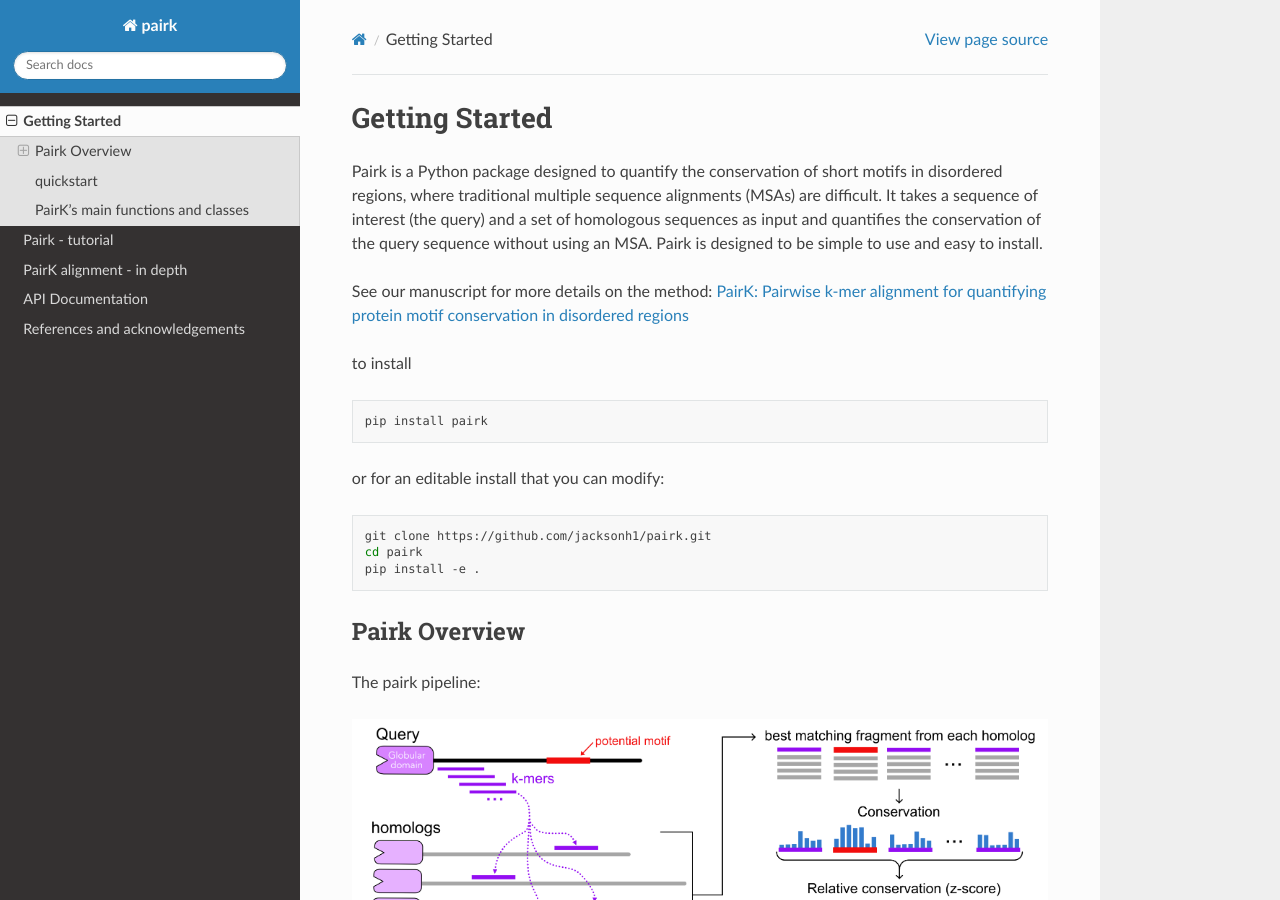
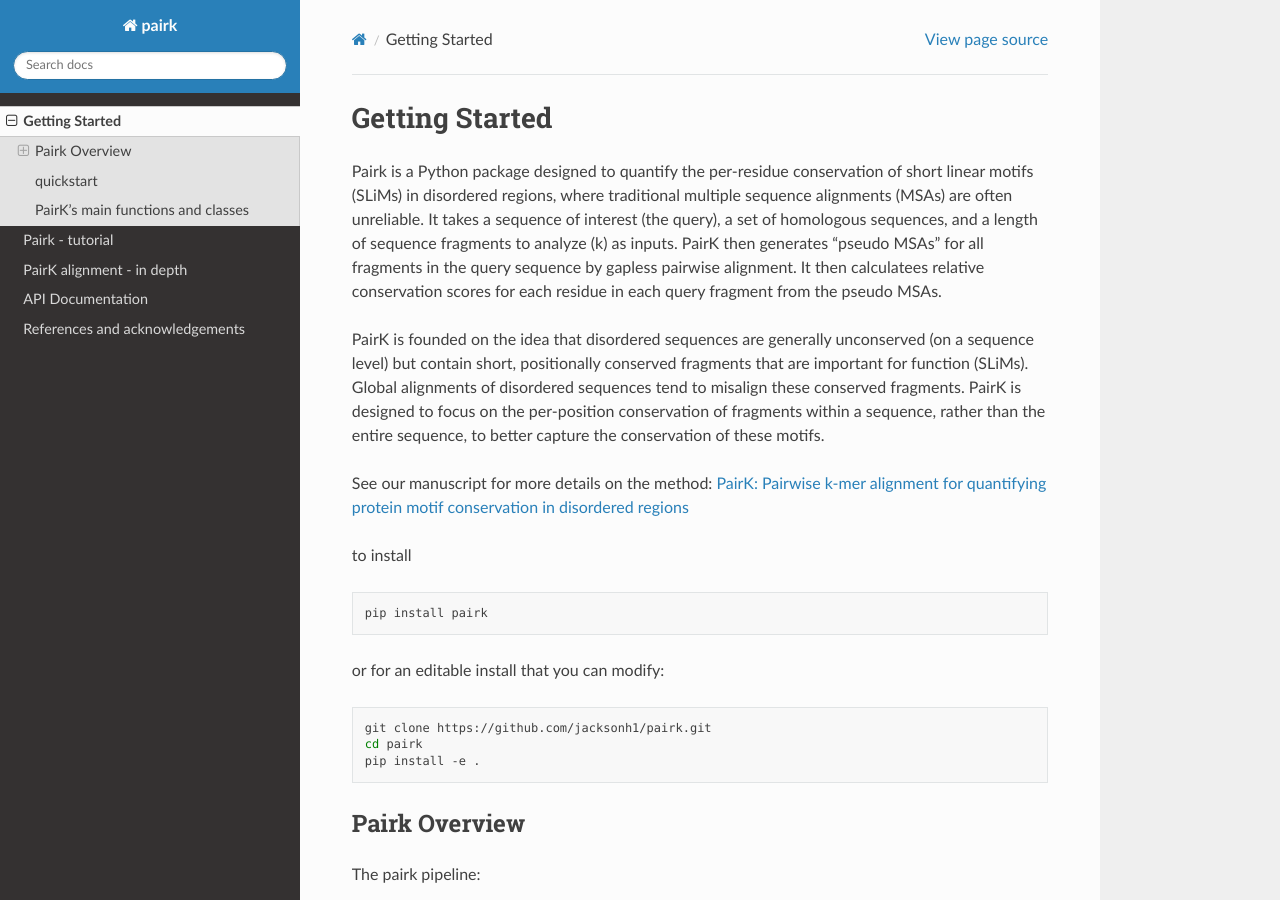
Before and after one commit to jacksonh1/pairk, a Sphinx documentation site: the page built from docs/getting_started.rst, in a window 1280 px wide and 900 px high. Built offline with Sphinx 7.4.7 and the Read the Docs theme 3.1.0, drawn with Linux system fonts in a browser that asks for light colours; pages that are not in the unit, such as notebooks, are missing from menus; the version number could not be read and is left out.

Commit message:
fixed docs getting started

```diff
--- a/docs/getting_started.rst
+++ b/docs/getting_started.rst
@@ -4,7 +4,10 @@
 Getting Started
 ===============
 
-Pairk is a Python package designed to quantify the conservation of short motifs in disordered regions, where traditional multiple sequence alignments (MSAs) are difficult. It takes a sequence of interest (the query) and a set of homologous sequences as input and quantifies the conservation of the query sequence without using an MSA. Pairk is designed to be simple to use and easy to install.
+Pairk is a Python package designed to quantify the per-residue conservation of short linear motifs (SLiMs) in disordered regions, where traditional multiple sequence alignments (MSAs) are often unreliable. It takes a sequence of interest (the query), a set of homologous sequences, and a length of sequence fragments to analyze (k) as inputs. PairK then generates "pseudo MSAs" for all fragments in the query sequence by gapless pairwise alignment. It then calculatees relative conservation scores for each residue in each query fragment from the pseudo MSAs.
+
+PairK is founded on the idea that disordered sequences are generally unconserved (on a sequence level) but contain short, positionally conserved fragments that are important for function (SLiMs). Global alignments of disordered sequences tend to misalign these conserved fragments. PairK is designed to focus on the per-position conservation of fragments within a sequence, rather than the entire sequence, to better capture the conservation of these motifs.
+
 
 See our manuscript for more details on the method: `PairK: Pairwise k-mer alignment for quantifying protein motif conservation in disordered regions <https://www.biorxiv.org/content/10.1101/2024.07.23.604860v1>`_
 
```
